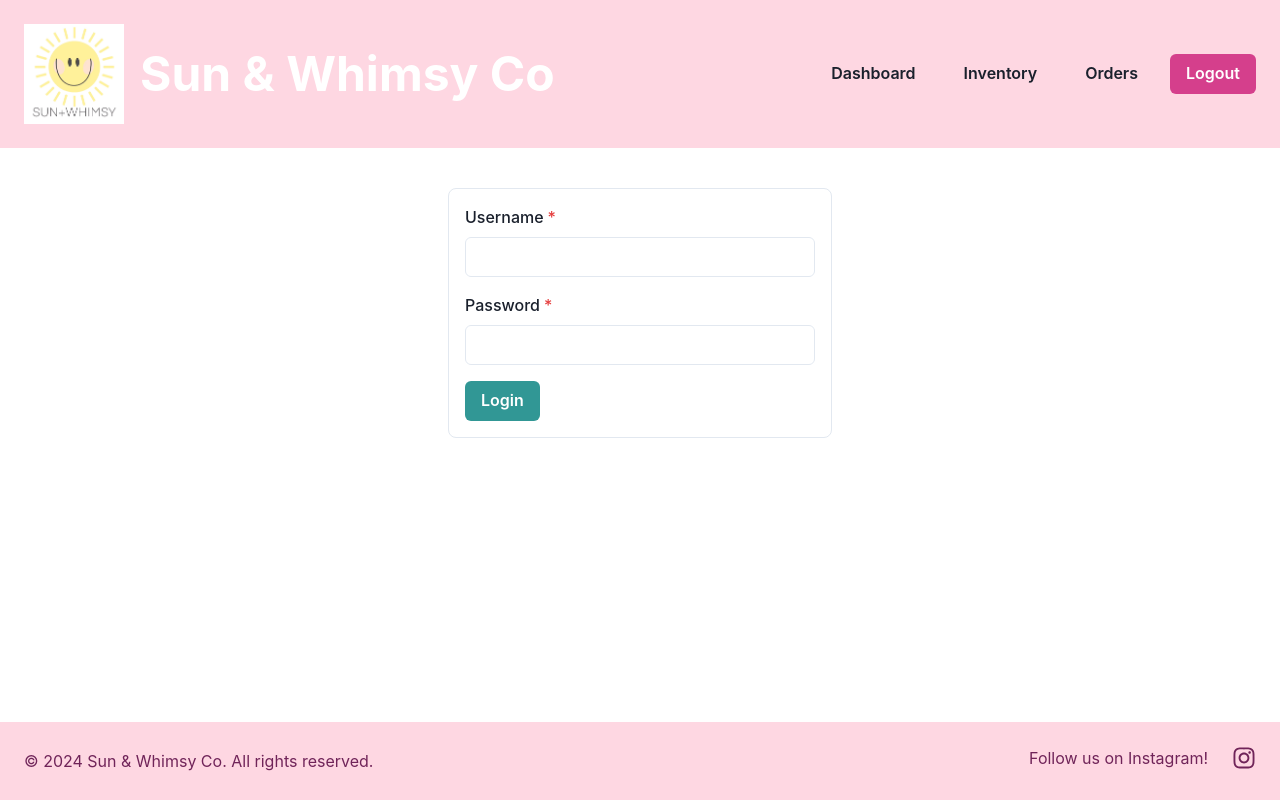
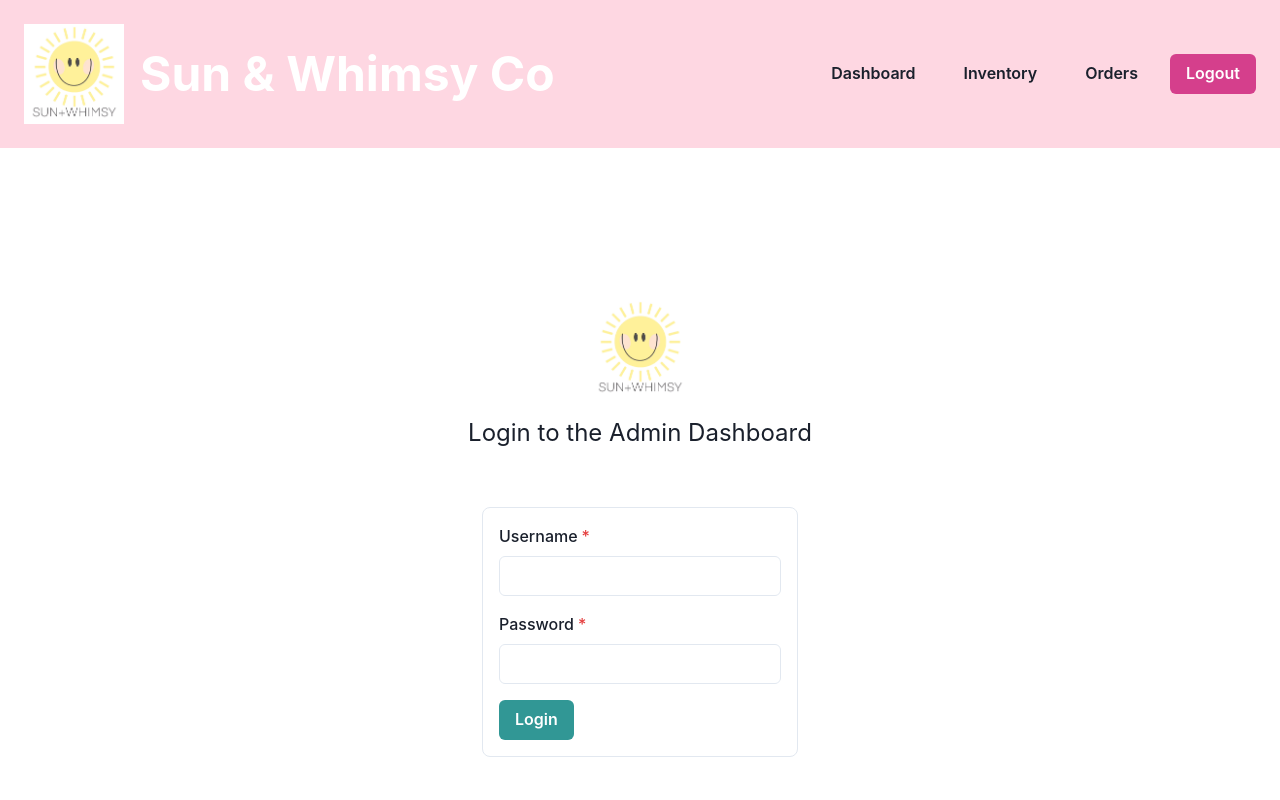
Before and after one commit to LizzieAmes/Sun-and-Whimsy-Co, a React (Vite) app in the folder client/: page / in a window 1280 px wide. Shown: the top 800 px of the page. Built offline with nearby package versions, Linux system fonts and the light colour scheme.

Commit message:
login page refashion2

```diff
--- a/client/src/pages/LoginPage.jsx
+++ b/client/src/pages/LoginPage.jsx
@@ -7,7 +7,11 @@ import {
   Input,
   Button,
   useToast,
+  Text,
+  Image,
+  Center
 } from '@chakra-ui/react';
+import logo from '../assets/images/logo.png'; // Adjust the path as needed
 
 function LoginPage() {
   const [credentials, setCredentials] = useState({
@@ -37,6 +41,14 @@ const handleSubmit = async (e) => {
 };
 
   return (
+    <Center flexDirection="column" minH="100vh" p={4}>
+      <Image
+        src={logo}
+        alt="Logo"
+        mb={4} // Margin bottom for some space below the logo
+        boxSize="100px" // Adjust the size as needed
+      />
+      <Text fontSize="2xl" mb={4}>Login to the Admin Dashboard</Text>
     <Box
       maxW="sm"
       borderWidth="1px"
@@ -68,6 +80,7 @@ const handleSubmit = async (e) => {
         </Button>
       </form>
     </Box>
+    </Center>
   );
 }
 
```
